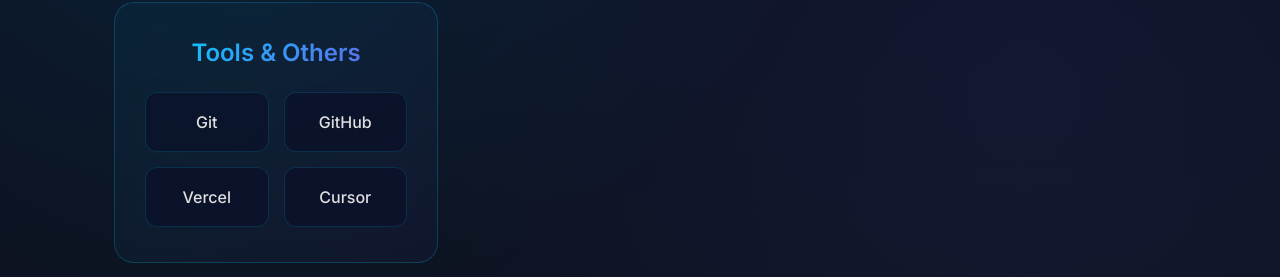
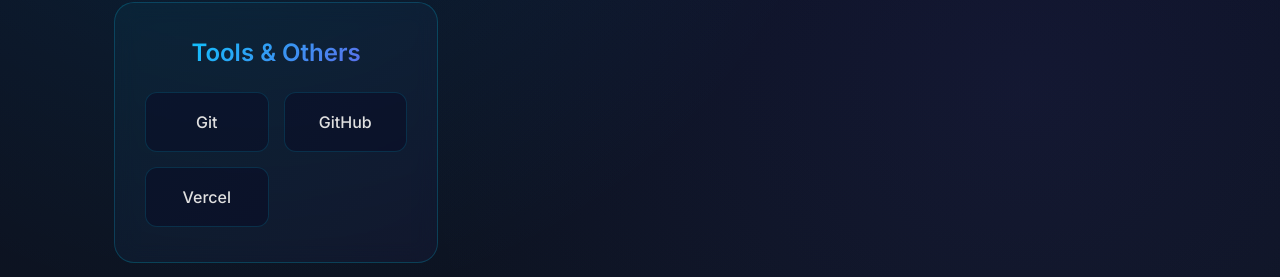
Before and after one commit to SamEbinesar/SAMPortfolio, a React (Vite) app: page / in a window 1280 px wide. Shown: the part 2749-3026 px from the top of the page. Built offline with nearby package versions, Linux system fonts and the light colour scheme.

Commit message:
removed skill

```diff
--- a/src/components/Skills.jsx
+++ b/src/components/Skills.jsx
@@ -16,7 +16,7 @@
     },
     {
       category: 'Tools & Others',
-      skills: ['Git', 'GitHub', 'Vercel', 'Cursor']
+      skills: ['Git', 'GitHub', 'Vercel']
     }
   ]
 
```
